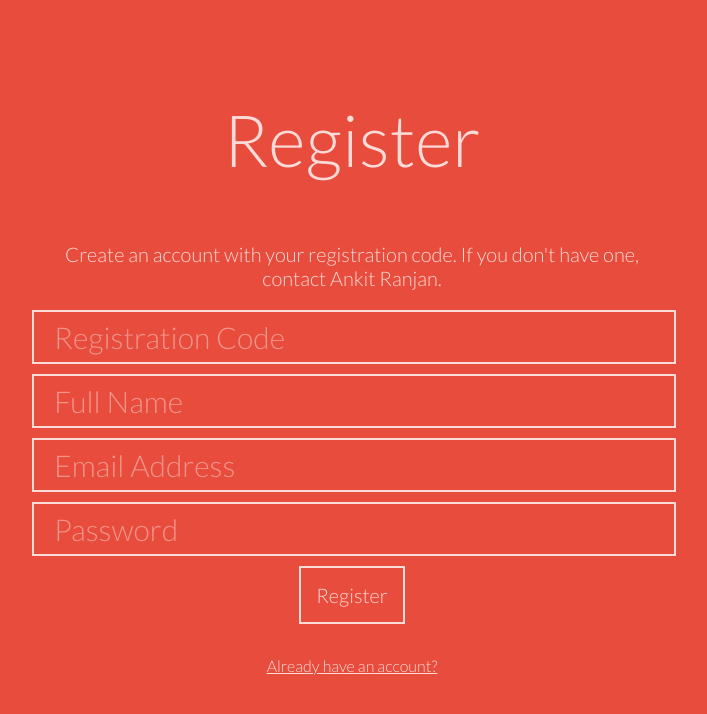
After one commit to ankitr/GunnApps, a Python web app: template apps/main/templates/register.html in a window 1280 px wide. The commit adds this page. Shown: the top 714 px of the page, without its empty margins (288-995 px from the left). Run offline with Jinja, Linux system fonts and the light colour scheme; the template is opened without the code that fills it, so the values that code supplies are empty.

Commit message:
Made something for unregistered users.

```diff
--- a/apps/main/static/css/style.css
+++ b/apps/main/static/css/style.css
@@ -13,7 +13,7 @@ h1 {
     font-weight: 300;
     font-size: 72px;
     text-align: center;
-    margin-top: 10%;
+    margin-top: 7.5%;
 }
 
 h3 {
@@ -96,3 +96,9 @@ a {
     color: #fff;
     font-weight: 300;
 }
+
+p {
+    font-weight: 300;
+    text-align: center;
+    font-size: 20px;
+}
--- /dev/null
+++ b/apps/main/templates/register.html
@@ -0,0 +1,27 @@
+<!DOCTYPE html>
+<html lang="en">
+    <head>
+        <meta charset="utf-8">
+        <title>Register — Gunn Apps</title>
+        <link rel="stylesheet" type="text/css" href="css/style.css">
+    </head>
+    <body>
+        <section class="content">
+            <h1>Register</h1>
+
+            <form class="register">
+                {% if invalid %}
+                <h3>Invalid Registration.</h3>
+                {% endif %}
+                <p>Create an account with your registration code. If you don't have one, contact Ankit Ranjan.</p>
+                <input type="text" placeholder="Registration Code">
+                <input type="text" placeholder="Full Name">
+                <input type="email" placeholder="Email Address">
+                <input type="password" placeholder="Password">
+                <div class="centered"><input type="submit" value="Register"></div>
+            </form>
+
+            <div class="centered"><a href="/">Already have an account?</a></div>
+        </section>
+    </body>
+</html>
--- a/apps/main/views.py
+++ b/apps/main/views.py
@@ -17,3 +17,9 @@ def land():
 def login():
     email = request.form['email']
     password = request.form['password']
+
+@blueprint.route('/register', methods=['GET'])
+@blueprint.route('/', methods=['GET'])
+def contemplate():
+    """Returns the registration page."""
+    return render_template('register.html')
```
